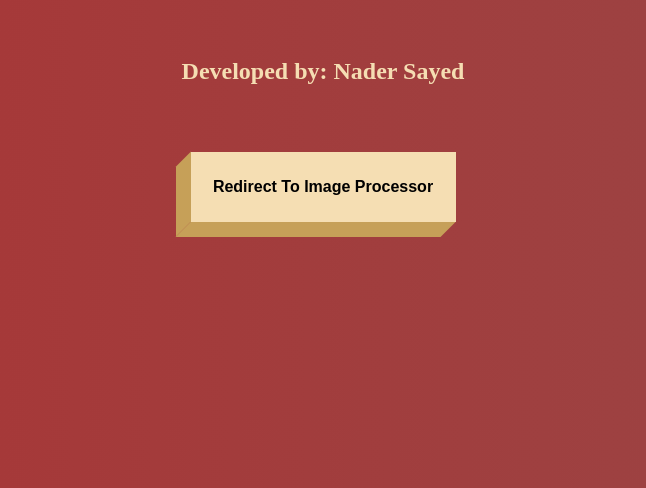
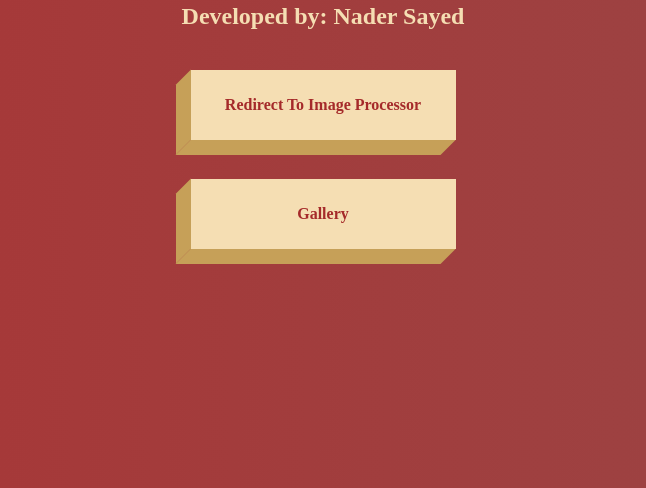
Before and after one commit to NaderSayed-159/Image-Processing-Api, a website: page views/index.html in a window 1280 px wide. Shown: the part 312-800 px from the top of the page, without its empty margins (317-963 px from the left). Drawn offline with Linux system fonts and the light colour scheme; files that its build step writes are made by us from their sources.

Commit message:
Start 1creating Gallery

```diff
--- a/assets/css/style.css
+++ b/assets/css/style.css
@@ -26,7 +26,7 @@ body {
     color: wheat;
 }
 
-.card button {
+.card a {
     background-color: wheat;
     font-weight: bold;
     position: relative;
@@ -36,21 +36,27 @@ body {
     border: none;
     transition: 0.5s;
     cursor: pointer;
+    text-decoration: none;
+    display: inline-block;
+    display: flex;
+    align-items: center;
+    justify-content: center;
+    color: brown;
 }
-.card button:hover{
+.card a:hover{
     transform: translate(15px ,-15px);
     box-shadow: -50px 50px 50px rgba(0, 0, 0, 0.5);
 }
 
-.card button::after,
-.card button::before {
+.card a::after,
+.card a::before {
     content: '';
     position: absolute;
     background-color: rgb(198, 160, 88);
     transition: 0.5s;
 }
 
-.card button::before {
+.card a::before {
     width: 15px;
     height: 100%;
     top: 7.5px;
@@ -58,23 +64,13 @@ body {
     transform: skewY(-45deg);
 }
 
-.card button::after {
+.card a::after {
     width: 100%;
     height: 15px;
     left: -7.5px;
     bottom: -15px;
     transform: skewX(-45deg);
 }
-
-/* .card button:hover::before {
-    left: 0;
-}
-
-.card button:hover::after {
-    left: 0;
-    bottom: 0;
-    width: 100%;
-} */
 
 @keyframes AnimationName {
     0% {
--- /dev/null
+++ b/assets/functions/galleryFunc.ts
@@ -0,0 +1 @@
+const imgList: HTMLElement | null = <HTMLElement>document.getElementById('imgNameList');
--- a/src/index.ts
+++ b/src/index.ts
@@ -2,6 +2,7 @@ import express from "express";
 import path from 'path';
 import bodyParser from "body-parser";
 import routes from "./routes/main";
+import gallery from "./routes/gallery";
 
 
 const app = express();
@@ -17,6 +18,7 @@ app.get("/", (req: express.Request, res: express.Response) => {
 })
 
 app.use('/api', routes);
+app.use('/gallery', gallery);
 
 app.listen(port, () => {
     console.log(`welocme on port http://localhost:${port}/`);
--- a/views/index.html
+++ b/views/index.html
@@ -13,9 +13,8 @@
     <div class="card centerElements">
         <h1>Welcome to image proccessing API Project</h1>
         <h2>Developed by: Nader Sayed</h2>
-        <form action="/api">
-            <button type="submit">Redirect To Image Processor</button>
-        </form>
+        <a href="/api">Redirect To Image Processor</a>
+        <a href="/gallery" type="button">Gallery</a>
 
     </div>
 </body>
```
Also changed, not shown: assets/functions/processor.ts (+0 -12 lines), src/routes/gallery.ts (added, +12 -0 lines), views/processor.html (+1 -0 lines), views/resizedGallary.html (added, +12 -0 lines), assets/images/ProjectImgs/jungleBG.jpg (added), build/assets/functions/processor.js (added), build/src/index.js (added), build/src/routes/api/image.js (added), build/src/routes/api/imageDataset.js (added), build/src/routes/gallery.js (added), build/src/routes/main.js (added), build/src/tests/helpers/reporter.js (added), build/src/tests/index.spec.js (added), build/src/utilities/resizedImgs.js (added).
